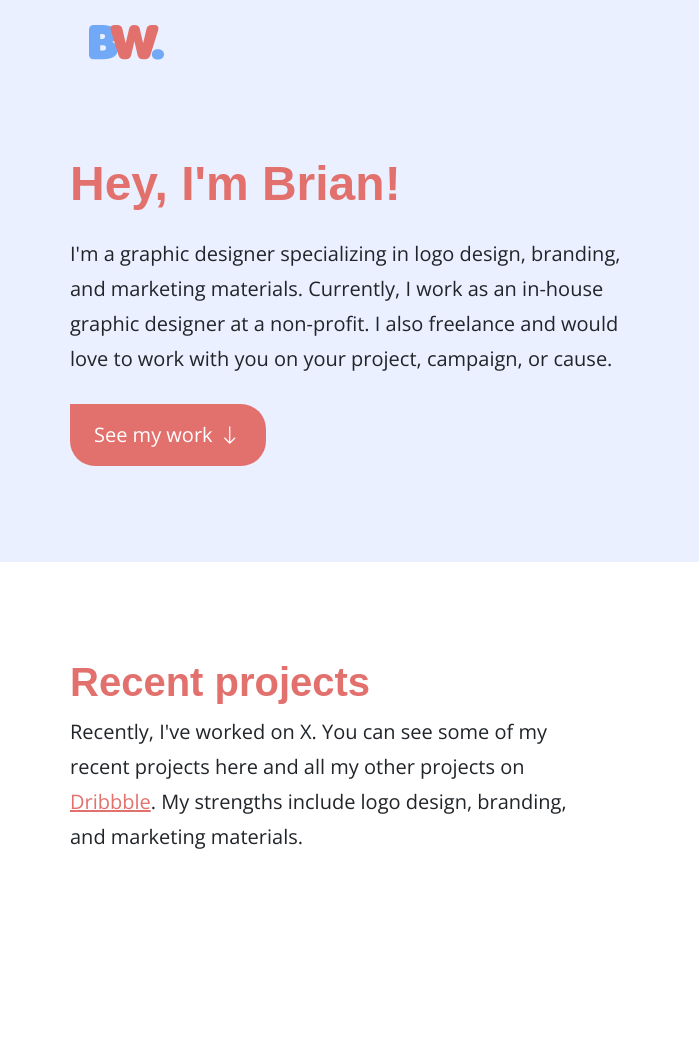
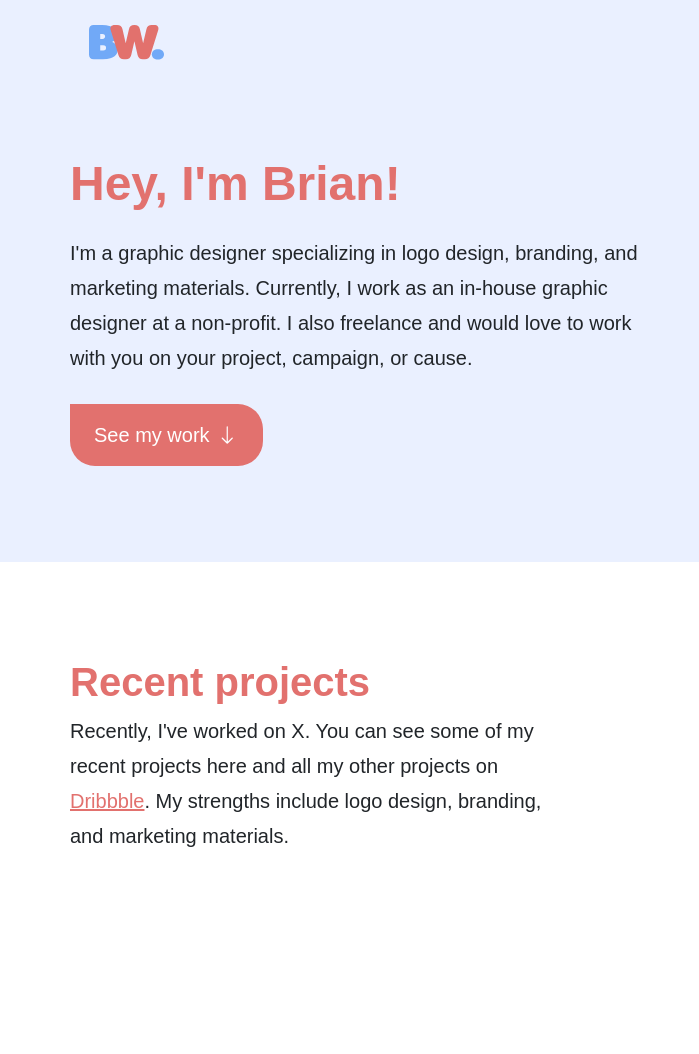
Before and after one commit to brianwolfson/brianwolfson.com, a plain HTML site: page newsite/index.html in a window 1280 px wide. Shown: the top 1054 px of the page, 0-699 px from the left. Drawn offline with nearby package versions, Linux system fonts and the light colour scheme; a web font is replaced by a local one.

Commit message:
Update style.css

```diff
--- a/newsite/assets/style.css
+++ b/newsite/assets/style.css
@@ -2,7 +2,8 @@
 
 body {
   background-color: rgb(250, 250, 250);
-  font-family: 'Open Sans', sans-serif;
+  font-family: 'neue-haas-grotesk-display', sans-serif;
+  font-weight: 500;
 }
 
 h1, h2, h3, h4, h5, h6 {
```
